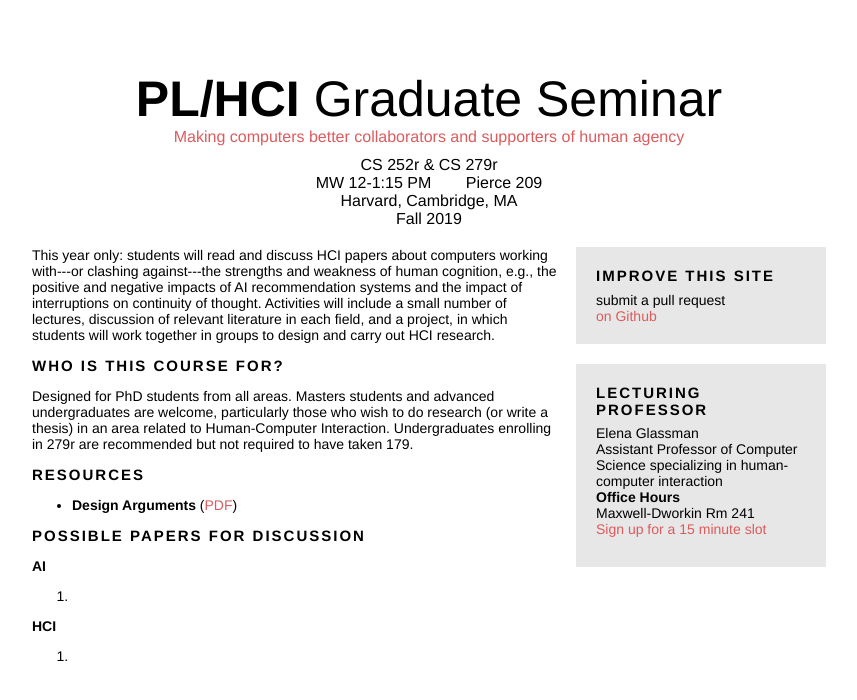
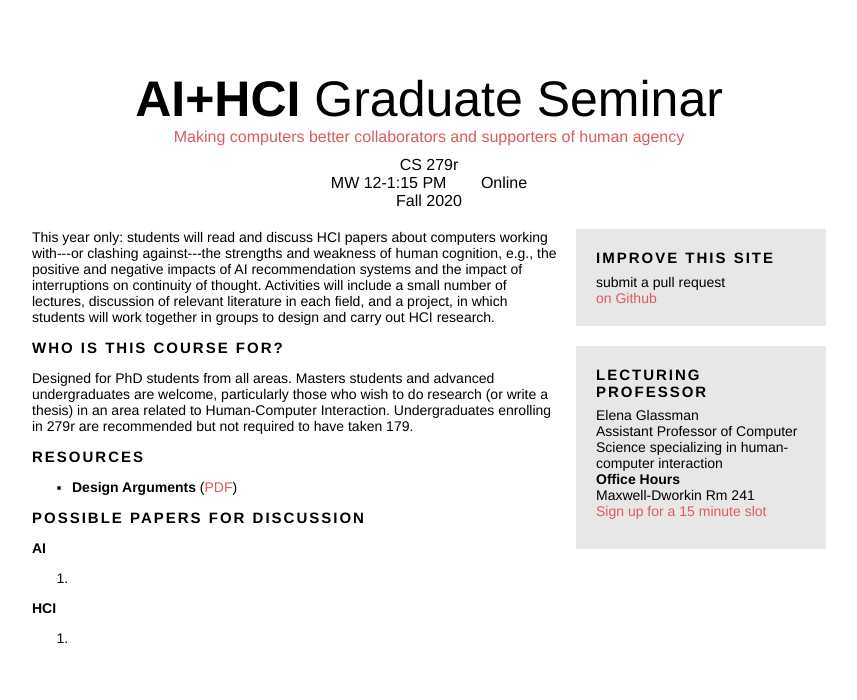
Before and after one commit to eglassman/ai-hci-seminar, a Jekyll site: the page built from index.html, in a window 1280 px wide. Shown: the top 700 px of the page, without its empty margins (211-1068 px from the left). Built offline with Jekyll 4.4.1, drawn with Linux system fonts in a browser that asks for light colours.

Commit message:
Update default.html

```diff
--- a/_layouts/default.html
+++ b/_layouts/default.html
@@ -25,18 +25,18 @@
 <p class="centered padded">
 
 <div class="centered">
-<a href="/" class="nounderline"><div class="big uw"><span class="extra-big">PL/HCI</span> Graduate Seminar</div>
+<a href="/" class="nounderline"><div class="big uw"><span class="extra-big">AI+HCI</span> Graduate Seminar</div>
 <div class="padding-bottom">{{ site.description | escape }}</div></a>
-<div class="padding-top">CS 252r &amp; CS 279r</div>
+<div class="padding-top">CS 279r</div>
 <div class="lessbold">
 <span>MW 12-1:15 PM</span>
-<span class="left-padding">Pierce 209</span>
+<span class="left-padding">Online</span>
 </div>
 <div>
-<span>Harvard, Cambridge, MA</span>
+<!-- <span>Harvard, Cambridge, MA</span> -->
 <!-- <span class="left-padding">Fall 2019</span> -->
 </div>
-<div>Fall 2019</div>
+<div>Fall 2020</div>
 </div>
 </p>
 
```
